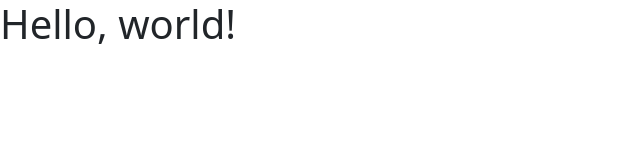
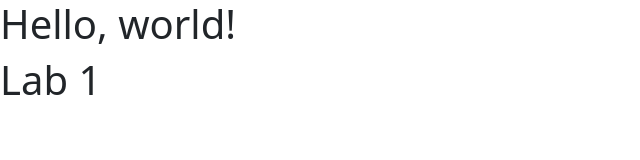
Before and after one commit to DanielFarag/vcs-lab1, a plain HTML site: page index.html in a window 1280 px wide. Shown: the whole page, without its empty margins (0-640 px from the left). Drawn offline with nearby package versions, Linux system fonts and the light colour scheme.

Commit message:
Update index.html

```diff
--- a/index.html
+++ b/index.html
@@ -13,6 +13,7 @@
   <body>
 
     <h1>Hello, world!</h1>
+    <h1>Lab 1</h1>
 
     <script src="https://cdn.jsdelivr.net/npm/bootstrap@5.0.2/dist/js/bootstrap.bundle.min.js"></script>
 
```
